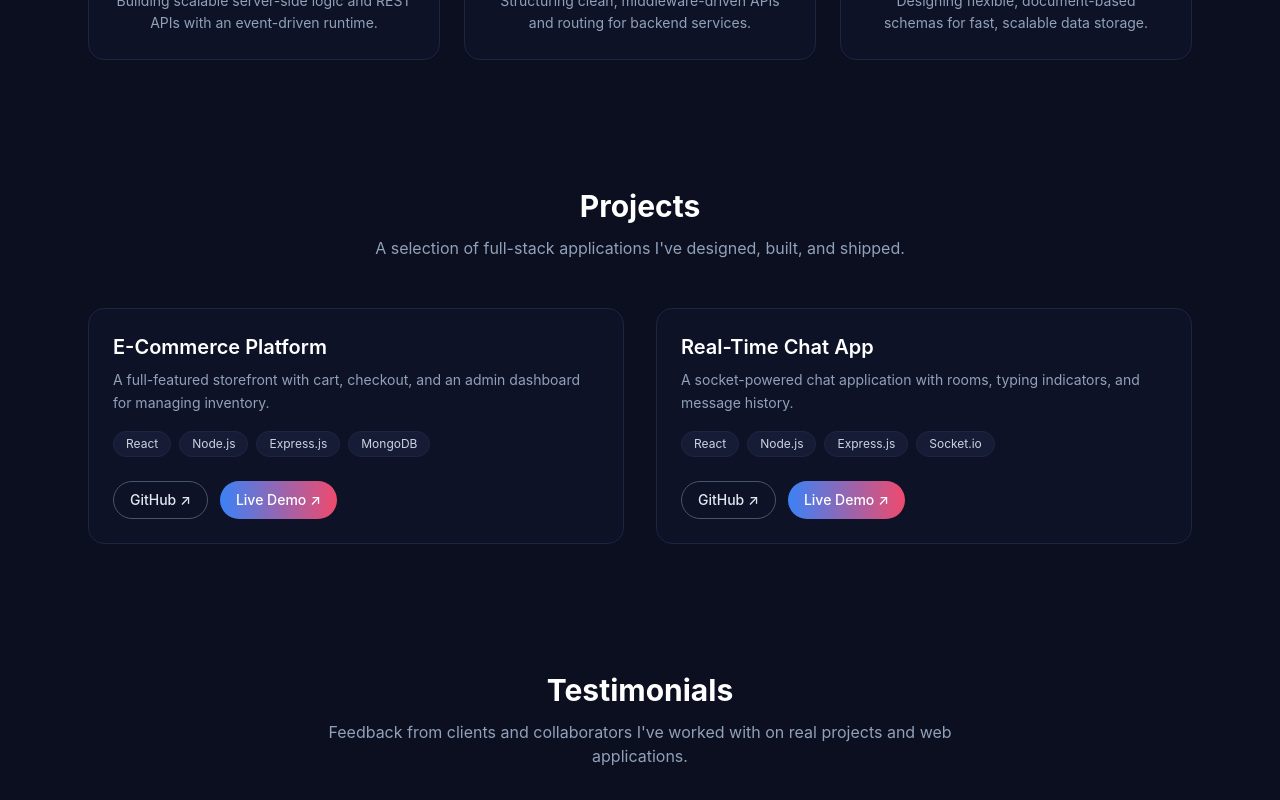
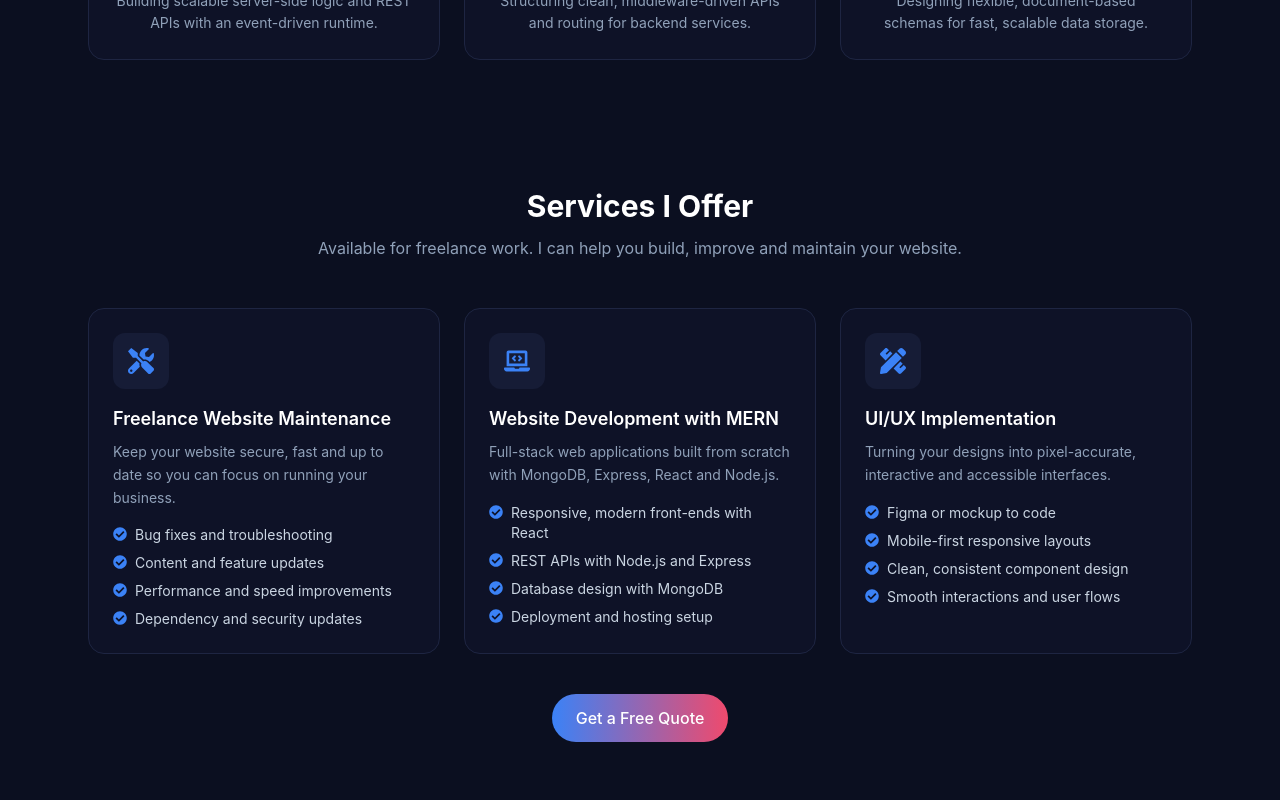
Before and after one commit to dwyt12/my-portfolio, a React (Vite) app in the folder frontend/: page / in a window 1280 px wide. Shown: the part 1920-2720 px from the top of the page. Built offline with nearby package versions, Linux system fonts and the light colour scheme; no server answers.

Commit message:
Add services section

```diff
--- a/frontend/src/App.jsx
+++ b/frontend/src/App.jsx
@@ -2,6 +2,7 @@ import Navbar from "./components/navbar.jsx";
 import Hero from "./components/hero.jsx";
 import About from "./components/about.jsx";
 import Skills from "./components/skills.jsx";
+import Services from "./components/services.jsx";
 import Projects from "./components/projects.jsx";
 import Experience from "./components/experience.jsx";
 import Contact from "./components/contact.jsx";
@@ -14,6 +15,7 @@ export default function App() {
         <Hero />
         <About />
         <Skills />
+        <Services />
         <Projects />
         <Experience />
         <Contact />
--- /dev/null
+++ b/frontend/src/components/services.jsx
@@ -0,0 +1,78 @@
+import { FaTools, FaLaptopCode, FaPencilRuler, FaCheckCircle } from "react-icons/fa";
+
+const SERVICES = [
+  {
+    icon: FaTools,
+    title: "Freelance Website Maintenance",
+    desc: "Keep your website secure, fast and up to date so you can focus on running your business.",
+    points: [
+      "Bug fixes and troubleshooting",
+      "Content and feature updates",
+      "Performance and speed improvements",
+      "Dependency and security updates",
+    ],
+  },
+  {
+    icon: FaLaptopCode,
+    title: "Website Development with MERN",
+    desc: "Full-stack web applications built from scratch with MongoDB, Express, React and Node.js.",
+    points: [
+      "Responsive, modern front-ends with React",
+      "REST APIs with Node.js and Express",
+      "Database design with MongoDB",
+      "Deployment and hosting setup",
+    ],
+  },
+  {
+    icon: FaPencilRuler,
+    title: "UI/UX Implementation",
+    desc: "Turning your designs into pixel-accurate, interactive and accessible interfaces.",
+    points: [
+      "Figma or mockup to code",
+      "Mobile-first responsive layouts",
+      "Clean, consistent component design",
+      "Smooth interactions and user flows",
+    ],
+  },
+];
+
+export default function Services() {
+  return (
+    <section id="services" className="max-w-6xl mx-auto px-6 py-16">
+      <h2 className="text-3xl font-bold text-white text-center">Services I Offer</h2>
+      <p className="section-eyebrow mt-3">
+        Available for freelance work. I can help you build, improve and maintain your website.
+      </p>
+
+      <div className="mt-12 grid md:grid-cols-3 gap-6">
+        {SERVICES.map(({ icon: Icon, title, desc, points }) => (
+          <div
+            key={title}
+            className="card p-6 flex flex-col hover:border-accentBlue/60 transition-colors"
+          >
+            <div className="w-14 h-14 rounded-xl bg-navy-700 flex items-center justify-center text-accentBlue mb-4">
+              <Icon size={26} />
+            </div>
+            <h3 className="text-white font-semibold text-lg">{title}</h3>
+            <p className="mt-2 text-sm text-slate-400 leading-relaxed">{desc}</p>
+
+            <ul className="mt-4 space-y-2 text-sm text-slate-300">
+              {points.map((point) => (
+                <li key={point} className="flex items-start gap-2">
+                  <FaCheckCircle className="text-accentBlue mt-0.5 shrink-0" size={14} />
+                  <span>{point}</span>
+                </li>
+              ))}
+            </ul>
+          </div>
+        ))}
+      </div>
+
+      <div className="mt-10 text-center">
+        <a href="#contact" className="btn-gradient">
+          Get a Free Quote
+        </a>
+      </div>
+    </section>
+  );
+}
```
